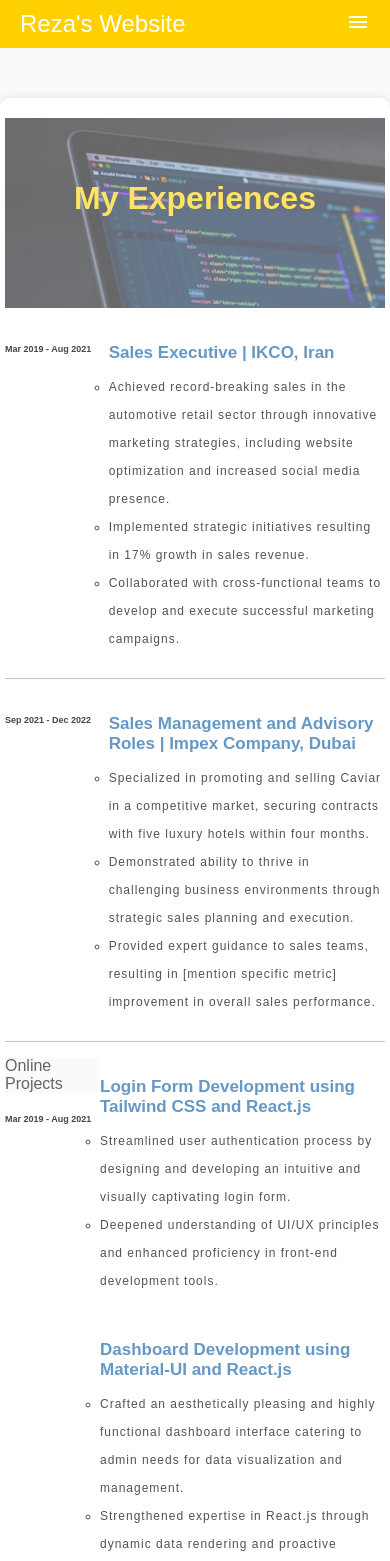
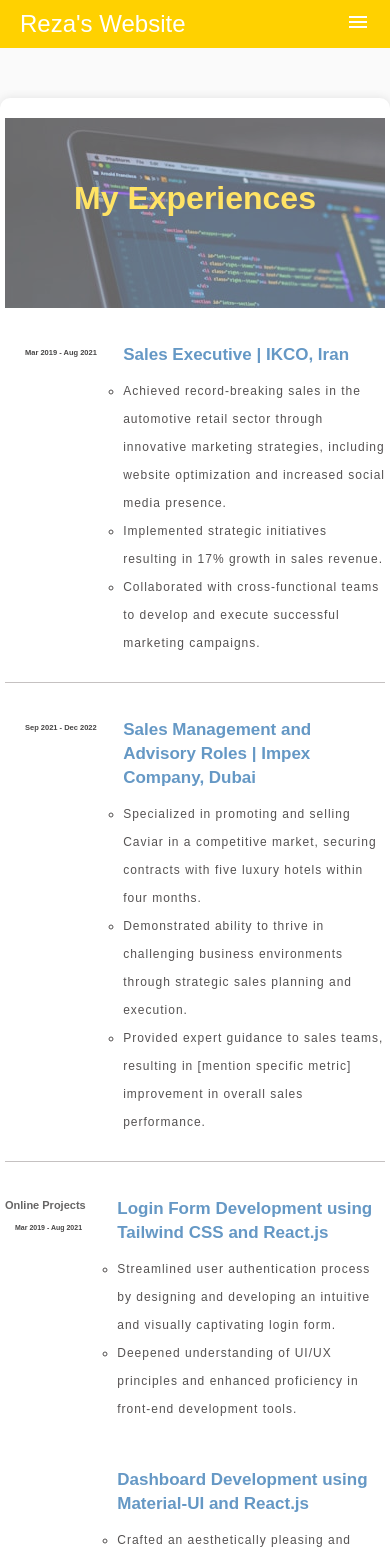
Before and after one commit to Reza-Tjd/my-portfolio-cm, a React (Vite) app: page /experience in a window 390 px wide. Shown: the top 1561 px of the page. Built offline with nearby package versions, Linux system fonts and the light colour scheme.

Commit message:
add: update v-7

```diff
--- a/src/Pages/experience/Experience.css
+++ b/src/Pages/experience/Experience.css
@@ -47,6 +47,9 @@ main {
   display: flex;
   border-bottom: 1px rgb(197, 193, 193) solid;
 }
+.last-title{
+  padding-top: 22px;
+}
 
 .datail {
   flex: 4;
@@ -61,12 +64,23 @@ h6 {
   padding-top: 20px;
 }
 
+h7{
+  font-size: 12px;
+  font-weight: 700;
+  color: rgb(71, 70, 70);
+}
+
 li {
   line-height: 28px;
   letter-spacing: 1px;
   color: #555252;
   list-style-type: circle;
   font-size: 15px;
+}
+
+.last-title{
+  font-size: 19px;
+  font-weight: 600;
 }
 
 .content {
@@ -126,6 +140,9 @@ footer {
   .detail3 {
     flex: 2;
   }
+  .last-title{
+    background-color: #fff;
+  }
 
 }
 
@@ -133,10 +150,22 @@ footer {
 
    h3 {
     font-size: 17px;
+    line-height: 24px;
+  }
+  .last-title {
+    font-size: 11px;
+    background-color: white;
   }
   h6 {
-    font-size: 9px;
+    font-size: 7.5px;
     flex: 1.5;
+    padding-left: 20px;
+    padding-top: 8px;
+  }
+
+  h7{
+    font-size: 7px;
+    padding-left: 10px;
   }
   .detail{
     flex: 1;
@@ -154,6 +183,8 @@ footer {
 
   .detail3 {
     flex: 3;
+    padding-left: 23px;
+
   }
   h5{
     font-size: 8px;
--- a/src/Pages/experience/Experience.jsx
+++ b/src/Pages/experience/Experience.jsx
@@ -58,8 +58,8 @@ export default function Experience() {
             </div>
             <div className="workDetail">
               <div className="detail2">
-                <h5>Online Projects</h5>
-                <h6>Mar 2019 - Aug 2021</h6>
+                <h5 className="last-title">Online Projects</h5>
+                <h7>Mar 2019 - Aug 2021</h7>
               </div>
               <div className="detail3">
                 <div className="datail">
```
